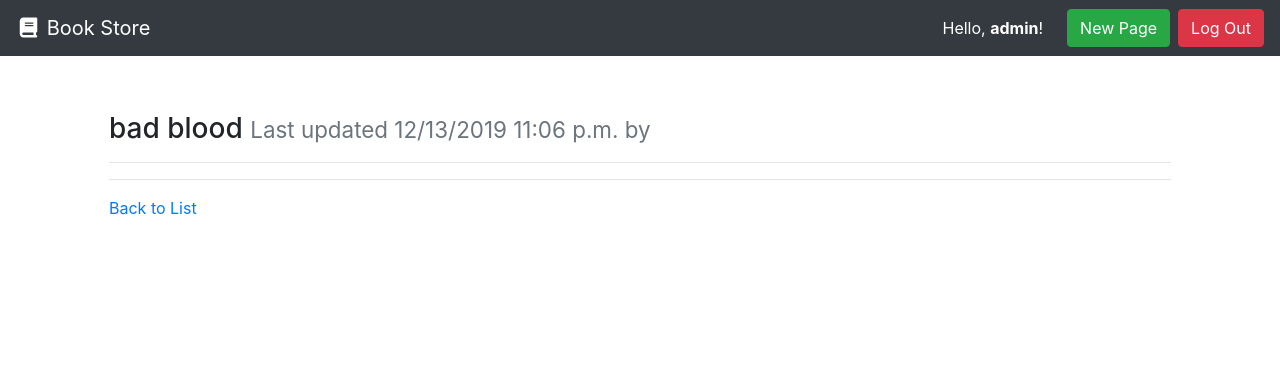
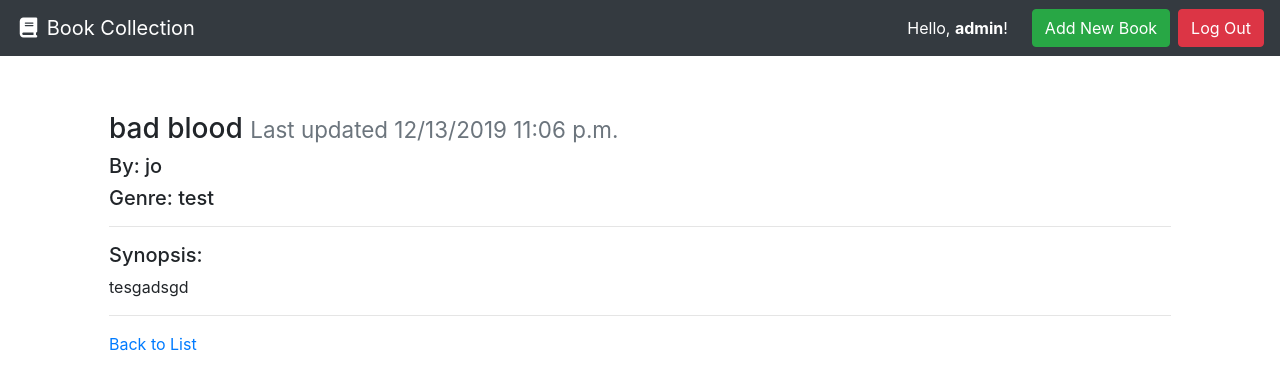
Before and after one commit to Gaoyagi/Book-Store, a Django app: a page that uses templates/base.html in a window 1280 px wide. Shown: the top 390 px of the page. Run offline with Django 3.2, Linux system fonts and the light colour scheme; a user stored in the database is signed in; data comes from the database, SQL or seed files in the repository; both versions use the stored data as it was after the commit; some libraries are stand-ins or nearby versions.

Commit message:
fixed basic functionality

```diff
--- a/books/admin.py
+++ b/books/admin.py
@@ -1,3 +1,5 @@
 from django.contrib import admin
 
-# Register your models here.
+from .models import Book
+
+admin.site.register(Book)
--- a/books/models.py
+++ b/books/models.py
@@ -23,9 +23,8 @@ class Book(models.Model):
         return self.title
 
     def get_absolute_url(self):
-        """ Returns a fully-qualified path for a page (/my-new-wiki-page). """
         path_components = {'slug': self.slug}
-        return reverse('wiki-details-page', kwargs=path_components)
+        return reverse('book-details-page', kwargs=path_components)
 
     def save(self, *args, **kwargs):
         """ Creates a URL safe slug automatically when a new a page is created. """
--- a/books/templates/page.html
+++ b/books/templates/page.html
@@ -3,12 +3,14 @@
 {% block content %}
   <div class="row">
     <div class="col m-4">
-      <h3>{{ bookQuery.title }} <small class="text-muted">Last updated {{ bookQuery.modified|date:"SHORT_DATETIME_FORMAT" }} by <b>{{ bookQuery.author.username }}</b></small></h3>
-      <!-- <h5>Genre: {{ bookQuery.genre }}</h5> -->
+      <h3>{{ bookQuery.title }} <small class="text-muted">Last updated {{ bookQuery.modified|date:"SHORT_DATETIME_FORMAT" }}</small></h3>
+      <h5>By: {{ bookQuery.author}}</h5>
+      <h5>Genre: {{ bookQuery.genre }}</h5>
       <hr>
-      <p>{{ bookQuery.synopisis|linebreaksbr }}</p>
+      <h5>Synopsis:</h5>
+      <p>{{ bookQuery.synopsis|linebreaksbr }}</p>
       <hr>
-      <a href="{% url 'wiki-list-page' %}">Back to List</a>
+      <a href="{% url 'book-list-page' %}">Back to List</a>
     </div>
   </div>
 {% endblock %}
--- a/books/templates/partials/card.html
+++ b/books/templates/partials/card.html
@@ -2,9 +2,9 @@
   <h5 class="card-header ">{{ book.title }}</h5>
   <div class="card-body border-dark">
     <p class="card-text text-dark">
-      {{ page.content|truncatewords_html:30 }}
+      {{ book.synopsis|truncatewords_html:30 }}
       <hr>
-      <div class="text-right"><a href="{% url 'book-details-page' page.slug %}" title="Read More">Read More</a></div>
+      <div class="text-right"><a href="{% url 'book-details-page' book.slug %}" title="Read More">Read More</a></div>
   </div>
   <div class="card-footer">
     <small class="text-muted">Last updated {{ page.modified|date:"SHORT_DATETIME_FORMAT" }} by <b>{{ book.author.username }}</b></small>
--- a/books/views.py
+++ b/books/views.py
@@ -1,4 +1,4 @@
-from django.shortcuts import render
+from django.shortcuts import render, redirect
 from django.views.generic.list import ListView
 from django.views.generic.detail import DetailView
 from django.views.generic.edit import CreateView
@@ -41,9 +41,5 @@ class BookCreateView(CreateView):
       if form.is_valid():
           page = form.save()
           page.save()
-          return render(request, 'page.html', {
-            'page': page
-          })
-      return render(request, 'list.html', {
-        'pages': pages
-      })
+          return render(request, 'page.html', {'page': page})
+      return redirect("/")
--- a/templates/base.html
+++ b/templates/base.html
@@ -10,11 +10,11 @@
   </head>
   <body>
     <nav class="navbar navbar-expand-md navbar-dark bg-dark">
-      <a class="navbar-brand" href="{% url 'book-list-page' %}"><i class="fas fa-fw fa-book"></i> Book Store</a>
+      <a class="navbar-brand" href="{% url 'book-list-page' %}"><i class="fas fa-fw fa-book"></i> Book Collection</a>
       <form class="form-inline ml-auto">
         {% if user.is_authenticated %}
           <div class="text-white">Hello, <strong>{{user.username}}</strong>!</div>
-          <a href="{% url 'book-new-page' %}" class="btn btn-success ml-4">New Page</a>
+          <a href="{% url 'book-new-page' %}" class="btn btn-success ml-4">Add New Book</a>
           <a href="{% url 'logout' %}" class="btn btn-danger ml-2">Log Out</a>
         {% else %}
           <a href="{% url 'login' %}" class="btn btn-secondary ml-2">Log In</a>
```
Also changed, not shown: db.sqlite3.
